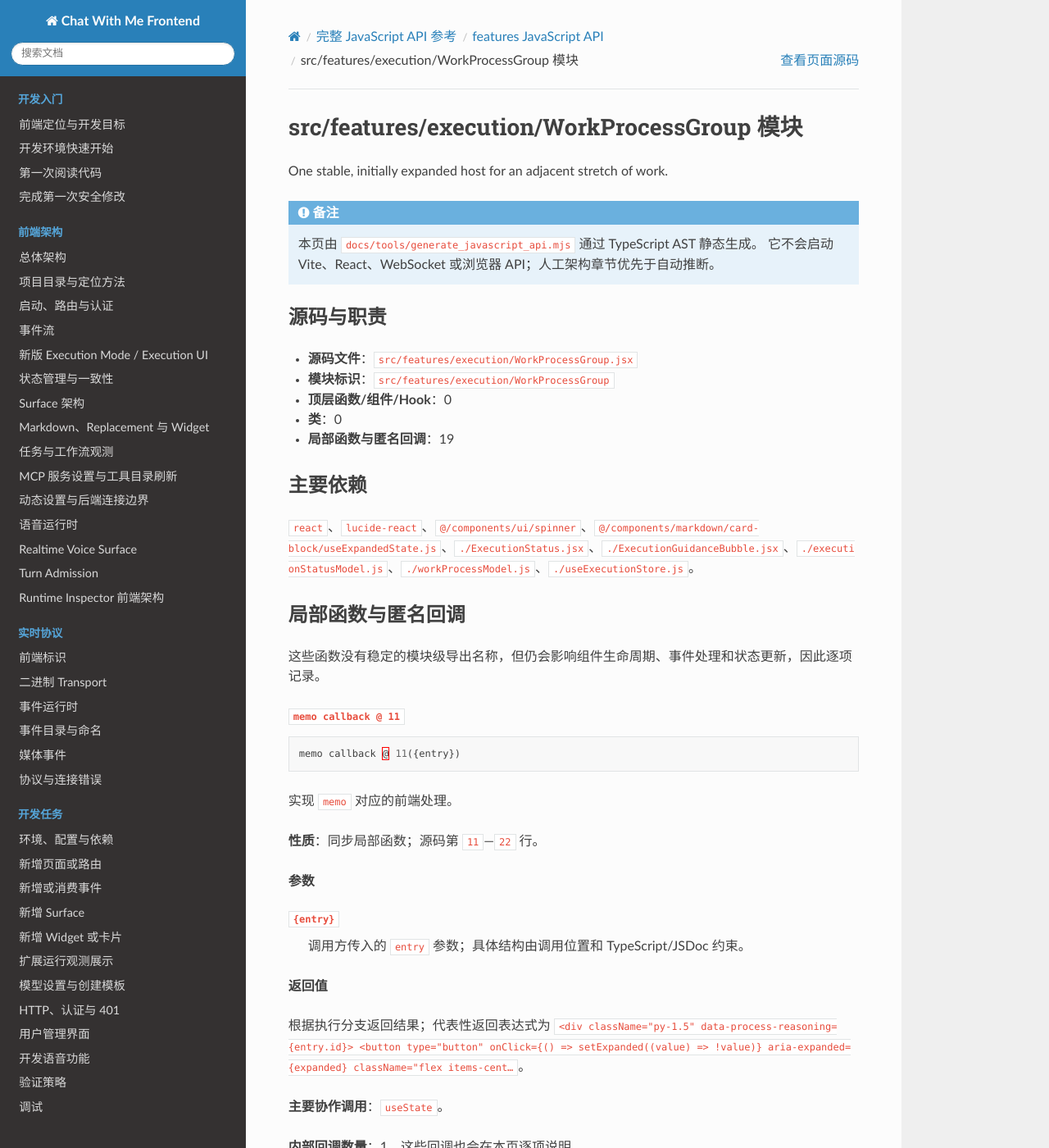
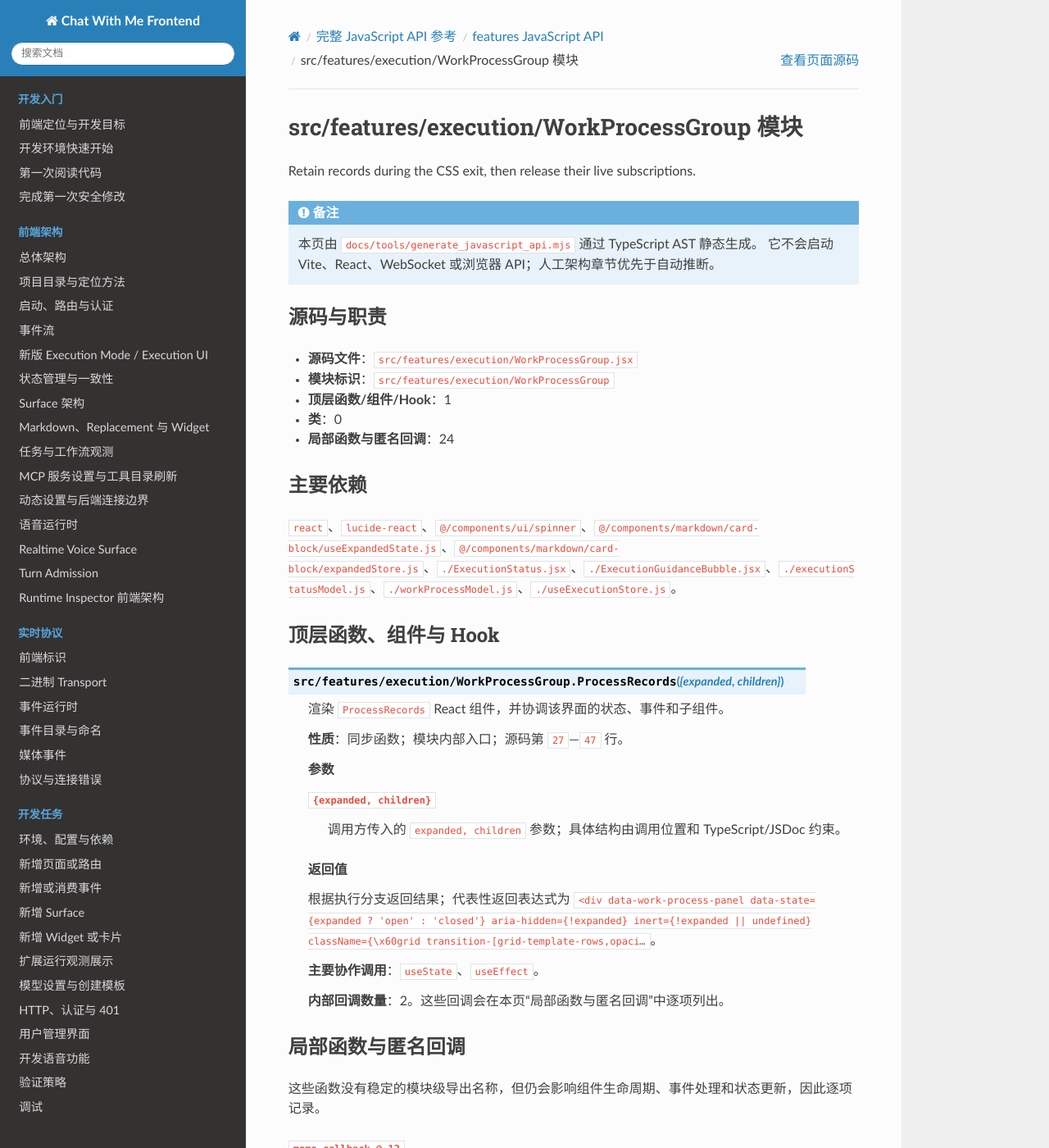
Before and after one commit to wojiaoyishang/chat-with-me, a Sphinx documentation site: the page built from docs/source/api/javascript/features/execution/WorkProcessGroup.rst, in a window 1280 px wide and 1400 px high. Shown: the whole window at 82% size. Built offline with Sphinx 7.4.7 and the Read the Docs theme 3.1.0, drawn with Linux system fonts in a browser that asks for light colours; pages that are not in the unit, such as notebooks, are missing from menus; some of the changed text lies outside the part shown.

Commit message:
feat: gently collapse completed work process records

```diff
--- a/docs/source/api/javascript/GENERATION_SUMMARY.txt
+++ b/docs/source/api/javascript/GENERATION_SUMMARY.txt
@@ -2,4 +2,4 @@ CWM frontend JavaScript API generation
 modules=426
 groups=9
 failures=0
-function_nodes=7885
+function_nodes=7891
--- a/docs/source/api/javascript/features/execution/WorkProcessGroup.rst
+++ b/docs/source/api/javascript/features/execution/WorkProcessGroup.rst
@@ -3,7 +3,7 @@ src/features/execution/WorkProcessGroup 模块
 
 .. js:module:: src/features/execution/WorkProcessGroup
 
-One stable, initially expanded host for an adjacent stretch of work.
+Retain records during the CSS exit, then release their live subscriptions.
 
 .. note::
 
@@ -15,31 +15,55 @@ One stable, initially expanded host for an adjacent stretch of work.
 
 * **源码文件**：``src/features/execution/WorkProcessGroup.jsx``
 * **模块标识**：``src/features/execution/WorkProcessGroup``
-* **顶层函数/组件/Hook**：0
+* **顶层函数/组件/Hook**：1
 * **类**：0
-* **局部函数与匿名回调**：19
+* **局部函数与匿名回调**：24
 
 主要依赖
 --------------------------------------------------------------------------------
 
-``react``、``lucide-react``、``@/components/ui/spinner``、``@/components/markdown/card-block/useExpandedState.js``、``./ExecutionStatus.jsx``、``./ExecutionGuidanceBubble.jsx``、``./executionStatusModel.js``、``./workProcessModel.js``、``./useExecutionStore.js``。
+``react``、``lucide-react``、``@/components/ui/spinner``、``@/components/markdown/card-block/useExpandedState.js``、``@/components/markdown/card-block/expandedStore.js``、``./ExecutionStatus.jsx``、``./ExecutionGuidanceBubble.jsx``、``./executionStatusModel.js``、``./workProcessModel.js``、``./useExecutionStore.js``。
+
+顶层函数、组件与 Hook
+--------------------------------------------------------------------------------
+
+.. CWM-AST-FUNCTION src/features/execution/WorkProcessGroup.jsx:1627:2696:FUNCTION
+
+.. js:function:: ProcessRecords({expanded, children})
+
+   渲染 ``ProcessRecords`` React 组件，并协调该界面的状态、事件和子组件。
+
+   **性质**：同步函数；模块内部入口；源码第 ``27``—``47`` 行。
+
+   **参数**
+
+   ``{expanded, children}``
+      调用方传入的 ``expanded, children`` 参数；具体结构由调用位置和 TypeScript/JSDoc 约束。
+
+   **返回值**
+
+   根据执行分支返回结果；代表性返回表达式为 ``<div data-work-process-panel data-state={expanded ? 'open' : 'closed'} aria-hidden={!expanded} inert={!expanded || undefined} className={\x60grid transition-[grid-template-rows,opaci…``。
+
+   **主要协作调用**：``useState``、``useEffect``。
+
+   **内部回调数量**：2。这些回调会在本页“局部函数与匿名回调”中逐项列出。
 
 局部函数与匿名回调
 --------------------------------------------------------------------------------
 
 这些函数没有稳定的模块级导出名称，但仍会影响组件生命周期、事件处理和状态更新，因此逐项记录。
 
-.. CWM-AST-FUNCTION src/features/execution/WorkProcessGroup.jsx:645:1379:FUNCTION
+.. CWM-AST-FUNCTION src/features/execution/WorkProcessGroup.jsx:736:1470:FUNCTION
 
-.. rubric:: ``memo callback @ 11``
+.. rubric:: ``memo callback @ 12``
 
 .. code-block:: javascript
 
-   memo callback @ 11({entry})
+   memo callback @ 12({entry})
 
 实现 ``memo`` 对应的前端处理。
 
-**性质**：同步局部函数；源码第 ``11``—``22`` 行。
+**性质**：同步局部函数；源码第 ``12``—``23`` 行。
 
 **参数**
 
@@ -54,17 +78,17 @@ One stable, initially expanded host for an adjacent stretch of work.
 
 **内部回调数量**：1。这些回调也会在本页逐项说明。
 
-.. CWM-AST-FUNCTION src/features/execution/WorkProcessGroup.jsx:822:858:FUNCTION
+.. CWM-AST-FUNCTION src/features/execution/WorkProcessGroup.jsx:913:949:FUNCTION
 
-.. rubric:: ``onClick callback @ 14``
+.. rubric:: ``onClick callback @ 15``
 
 .. code-block:: javascript
 
-   onClick callback @ 14()
+   onClick callback @ 15()
 
 处理 ``Click`` 用户交互或运行时事件。
 
-**性质**：同步局部函数；源码第 ``14``—``14`` 行；所属函数 ``memo callback @ 11``。
+**性质**：同步局部函数；源码第 ``15``—``15`` 行；所属函数 ``memo callback @ 12``。
 
 **参数**
 
@@ -99,17 +123,108 @@ One stable, initially expanded host for an adjacent stretch of work.
 
 无显式 return；普通函数完成时返回 ``undefined``，React 组件可能通过隐式 JSX 分支返回。
 
-.. CWM-AST-FUNCTION src/features/execution/WorkProcessGroup.jsx:1538:5806:FUNCTION
+.. CWM-AST-FUNCTION src/features/execution/WorkProcessGroup.jsx:1726:2044:FUNCTION
 
-.. rubric:: ``memo callback @ 26``
+.. rubric:: ``useEffect callback @ 29``
 
 .. code-block:: javascript
 
-   memo callback @ 26({entries, contextId = '', conversationId = '', isStreaming = false, tail = false})
+   useEffect callback @ 29()
+
+封装 ``Effect`` 的 React 状态、订阅与生命周期。
+
+**性质**：同步局部函数；源码第 ``29``—``38`` 行；所属函数 ``ProcessRecords``。
+
+**参数**
+
+无。
+
+**返回值**
+
+根据执行分支返回结果；代表性返回表达式为 ``undefined``、``() => clearTimeout(timer)``。
+
+**主要协作调用**：``setRetained``、``setTimeout``。
+
+**内部回调数量**：2。这些回调也会在本页逐项说明。
+
+.. CWM-AST-FUNCTION src/features/execution/WorkProcessGroup.jsx:1965:1989:FUNCTION
+
+.. rubric:: ``setTimeout callback @ 36``
+
+.. code-block:: javascript
+
+   setTimeout callback @ 36()
+
+设置与 ``Timeout`` 相关的数据或状态。
+
+**性质**：同步局部函数；源码第 ``36``—``36`` 行；所属函数 ``useEffect callback @ 29``。
+
+**参数**
+
+无。
+
+**返回值**
+
+无显式 return；普通函数完成时返回 ``undefined``，React 组件可能通过隐式 JSX 分支返回。
+
+**主要协作调用**：``setRetained``。
+
+.. CWM-AST-FUNCTION src/features/execution/WorkProcessGroup.jsx:2011:2037:FUNCTION
+
+.. rubric:: ``returned callback @ 37``
+
+.. code-block:: javascript
+
+   returned callback @ 37()
+
+实现 ``returned`` 对应的前端处理。
+
+**性质**：同步局部函数；源码第 ``37``—``37`` 行；所属函数 ``useEffect callback @ 29``。
+
+**参数**
+
+无。
+
+**返回值**
+
+无显式 return；普通函数完成时返回 ``undefined``，React 组件可能通过隐式 JSX 分支返回。
+
+**主要协作调用**：``clearTimeout``。
+
+.. CWM-AST-FUNCTION src/features/execution/WorkProcessGroup.jsx:2432:2588:FUNCTION
+
+.. rubric:: ``onTransitionEnd callback @ 42``
+
+.. code-block:: javascript
+
+   onTransitionEnd callback @ 42(event)
+
+处理 ``Transition End`` 用户交互或运行时事件。
+
+**性质**：同步局部函数；源码第 ``42``—``44`` 行；所属函数 ``ProcessRecords``。
+
+**参数**
+
+``event``
+   语义事件名或 EventEnvelope。
+
+**返回值**
+
+无显式 return；普通函数完成时返回 ``undefined``，React 组件可能通过隐式 JSX 分支返回。
+
+**主要协作调用**：``setRetained``。
+
+.. CWM-AST-FUNCTION src/features/execution/WorkProcessGroup.jsx:2821:7367:FUNCTION
+
+.. rubric:: ``memo callback @ 50``
+
+.. code-block:: javascript
+
+   memo callback @ 50({entries, contextId = '', conversationId = '', isStreaming = false, tail = false})
 
 实现 ``memo`` 对应的前端处理。
 
-**性质**：同步局部函数；源码第 ``26``—``73`` 行。
+**性质**：同步局部函数；源码第 ``50``—``102`` 行。
 
 **参数**
 
@@ -188,17 +303,39 @@ One stable, initially expanded host for an adjacent stretch of work.
 
 **主要协作调用**：``projectWorkProcess``。
 
-.. CWM-AST-FUNCTION src/features/execution/WorkProcessGroup.jsx:2156:2470:FUNCTION
+.. CWM-AST-FUNCTION src/features/execution/WorkProcessGroup.jsx:3533:3622:FUNCTION
 
-.. rubric:: ``useEffect callback @ 32``
+.. rubric:: ``useEffect callback @ 58``
 
 .. code-block:: javascript
 
-   useEffect callback @ 32()
+   useEffect callback @ 58()
 
 封装 ``Effect`` 的 React 状态、订阅与生命周期。
 
-**性质**：同步局部函数；源码第 ``32``—``36`` 行；所属函数 ``memo callback @ 26``。
+**性质**：同步局部函数；源码第 ``58``—``60`` 行；所属函数 ``memo callback @ 50``。
+
+**参数**
+
+无。
+
+**返回值**
+
+无显式 return；普通函数完成时返回 ``undefined``，React 组件可能通过隐式 JSX 分支返回。
+
+**主要协作调用**：``hasExpandedUserOverride``、``setExpanded``。
+
+.. CWM-AST-FUNCTION src/features/execution/WorkProcessGroup.jsx:3678:3992:FUNCTION
+
+.. rubric:: ``useEffect callback @ 61``
+
+.. code-block:: javascript
+
+   useEffect callback @ 61()
+
+封装 ``Effect`` 的 React 状态、订阅与生命周期。
+
+**性质**：同步局部函数；源码第 ``61``—``65`` 行；所属函数 ``memo callback @ 50``。
 
 **参数**
 
@@ -343,7 +480,7 @@ One stable, initially expanded host for an adjacent stretch of work.
 
 无显式 return；普通函数完成时返回 ``undefined``，React 组件可能通过隐式 JSX 分支返回。
 
-.. CWM-AST-FUNCTION src/features/execution/WorkProcessGroup.jsx:3146:3317:FUNCTION
+.. CWM-AST-FUNCTION src/features/execution/WorkProcessGroup.jsx:4668:4839:FUNCTION
 
 .. rubric:: ``navigate``
 
--- a/docs/source/api/javascript/features/index.rst
+++ b/docs/source/api/javascript/features/index.rst
@@ -854,9 +854,9 @@
      - 2
      - ``src/features/execution/WidgetResponseDetails.jsx``
    * - :doc:`src/features/execution/WorkProcessGroup </api/javascript/features/execution/WorkProcessGroup>`
-     - 0
-     - 0
-     - 19
+     - 1
+     - 0
+     - 24
      - ``src/features/execution/WorkProcessGroup.jsx``
    * - :doc:`src/features/execution/executionStatusModel </api/javascript/features/execution/executionStatusModel>`
      - 9
--- a/docs/source/api/javascript/index.rst
+++ b/docs/source/api/javascript/index.rst
@@ -11,9 +11,9 @@
 --------------------------------------------------------------------------------
 
 * 源码模块：426
-* 顶层函数、组件与 Hook：1390
+* 顶层函数、组件与 Hook：1391
 * 类方法：39
-* 局部函数与匿名回调：6456
+* 局部函数与匿名回调：6461
 
 源码区域
 --------------------------------------------------------------------------------
```
Also changed, not shown: other parts of docs/source/api/javascript/features/execution/WorkProcessGroup.rst (+59 -59 lines), docs/source/architecture/execution_runtime.rst (+8 -2 lines), docs/协作文档.md (+6 -0 lines), src/features/execution/README.md, 2 other files.
